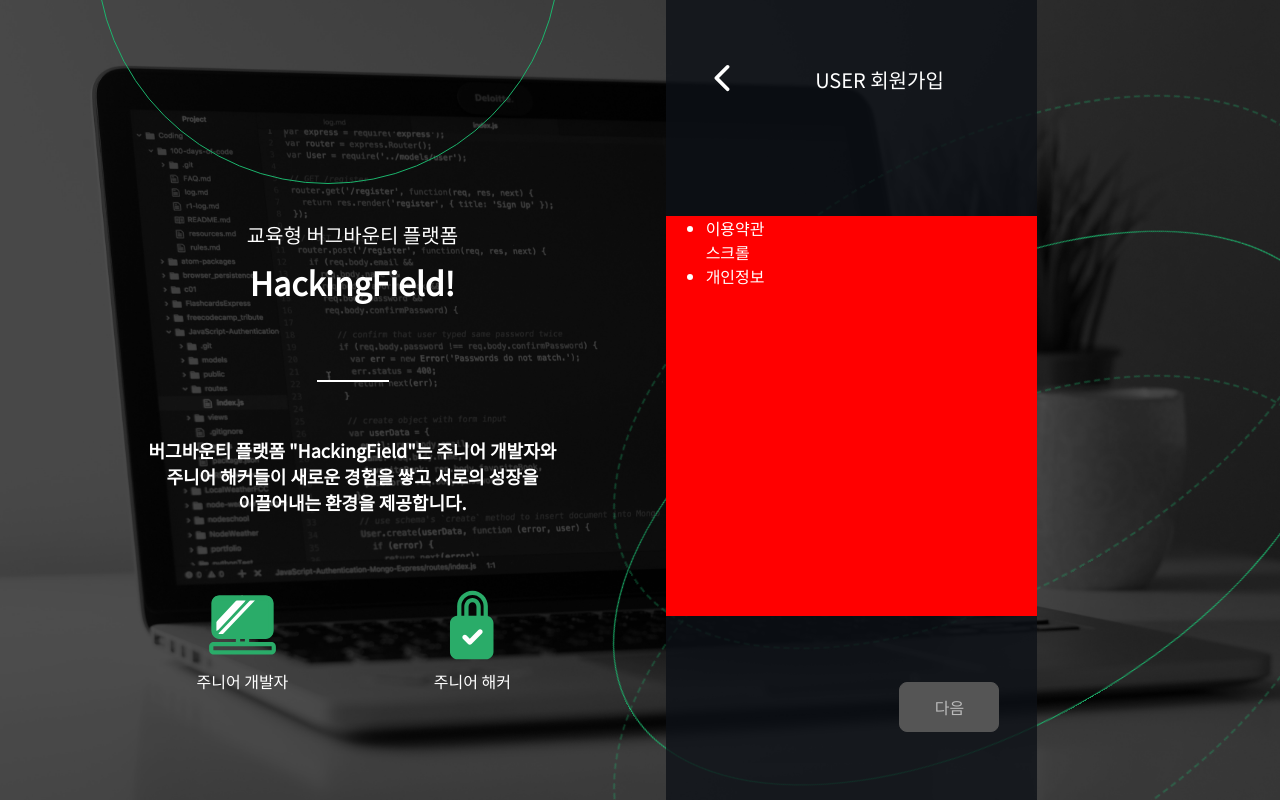
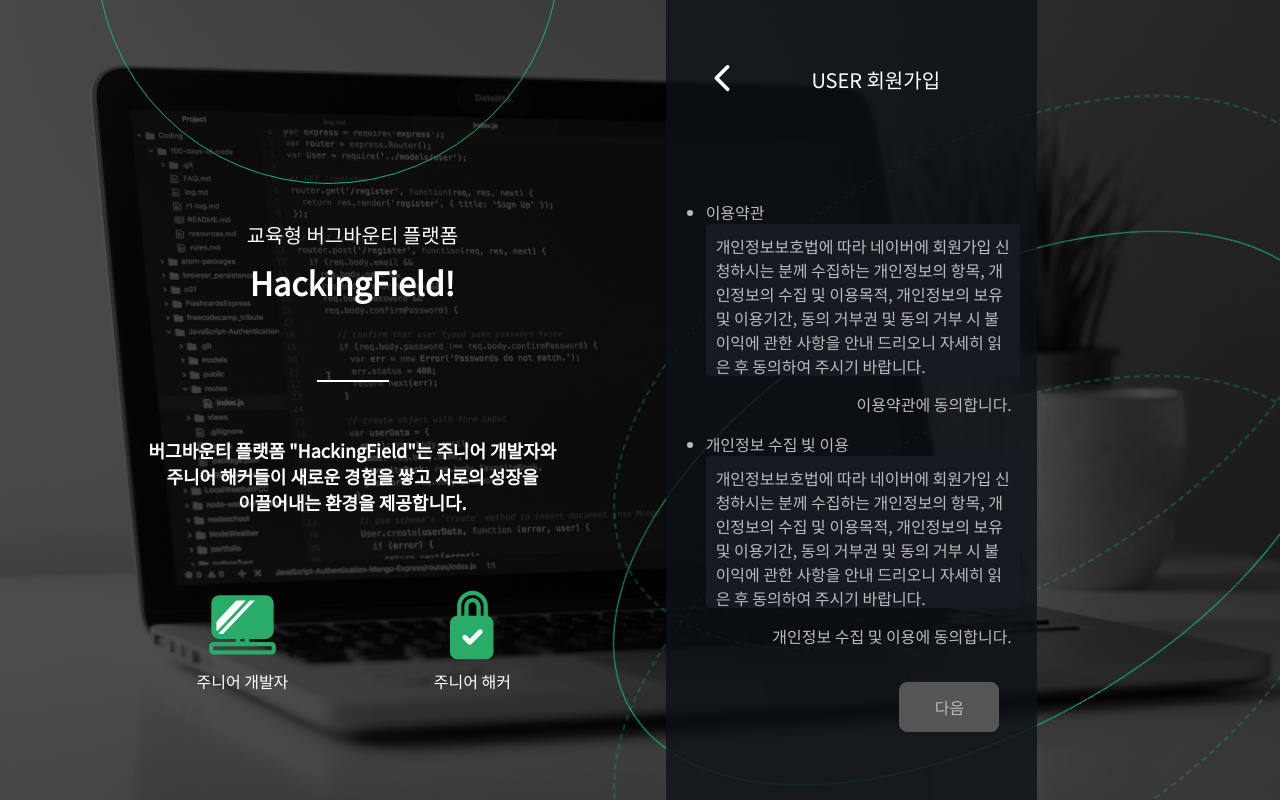
Before and after one commit to Team-INFO4/info-hackingfield-frontend, a Next.js app: page /signup/user in a window 1280 px wide. Shown: the top 800 px of the page. Built offline with nearby package versions, Linux system fonts and the light colour scheme; a web font is replaced by a local one.

Commit message:
이용약관 배치

```diff
--- a/components/Main/styles.tsx
+++ b/components/Main/styles.tsx
@@ -590,15 +590,15 @@
   width: 250px;
   height: 40px;
   position: relative;
-  left: 21%;
+  left: 20%;
   @media screen and (max-width: 1800px) {
-    left: 19%;
+    left: 18%;
   }
   @media screen and (max-width: 1600px) {
-    left: 16%;
+    left: 15%;
   }
   @media screen and (max-width: 1440px) {
-    left: 12%;
+    left: 11%;
   }
 `;
 
@@ -606,8 +606,24 @@
   position: relative;
   width: 100%;
   height: 50%;
-  top: 20%;
-  background-color: red;
-  font-size: 16px;
+  top: 18%;
+  color: #bbbbbb;
+  font-size: 18px;
   font-weight: 400;
+  div {
+    width: 95%;
+    height: 19vh;
+    background-color: #161b22;
+    border-radius: 4px;
+    padding: 10px;
+    overflow: scroll;
+    overflow-x: hidden;
+  }
+  h3 {
+    text-align: right;
+    margin-right: 25px;
+  }
+  @media screen and (max-width: 1440px) {
+    font-size: 16px;
+  }
 `;
--- a/components/Main/user/UserTerms.tsx
+++ b/components/Main/user/UserTerms.tsx
@@ -73,8 +73,97 @@
       <S.scrollBox>
         <ul>
           <li>이용약관</li>
-          <div>스크롤</div>
-          <li>개인정보</li>
+          <div>
+            개인정보보호법에 따라 네이버에 회원가입 신청하시는 분께 수집하는
+            개인정보의 항목, 개인정보의 수집 및 이용목적, 개인정보의 보유 및
+            이용기간, 동의 거부권 및 동의 거부 시 불이익에 관한 사항을 안내
+            드리오니 자세히 읽은 후 동의하여 주시기 바랍니다. <br />
+            <br />
+            <strong>1. 수집하는 개인정보</strong>
+            <br />
+            <br />
+            이용자는 회원가입을 하지 않아도 정보 검색, 뉴스 보기 등 대부분의
+            네이버 서비스를 회원과 동일하게 이용할 수 있습니다. 이용자가 메일,
+            캘린더, 카페, 블로그 등과 같이 개인화 혹은 회원제 서비스를 이용하기
+            위해 회원가입을 할 경우, 네이버는 서비스 이용을 위해 필요한 최소한의
+            개인정보를 수집합니다. 회원가입 시점에 네이버가 이용자로부터
+            수집하는 개인정보는 아래와 같습니다.
+            <br /> - 회원 가입 시에 ‘아이디, 비밀번호, 이름, 생년월일, 성별,
+            휴대전화번호’를 필수항목으로 수집합니다. 만약 이용자가 입력하는
+            생년월일이 만14세 미만 아동일 경우에는 법정대리인 정보(법정대리인의
+            이름, 생년월일, 성별, 중복가입확인정보(DI), 휴대전화번호)를 추가로
+            수집합니다. 그리고 선택항목으로 이메일 주소를 수집합니다. <br />-
+            단체아이디로 회원가입 시 단체아이디, 비밀번호, 단체이름, 이메일주소,
+            휴대전화번호를 필수항목으로 수집합니다. 그리고 단체 대표자명을
+            선택항목으로 수집합니다. 서비스 이용 과정에서 이용자로부터 수집하는
+            개인정보는 아래와 같습니다. <br />- 회원정보 또는 개별 서비스에서
+            프로필 정보(별명, 프로필 사진)를 설정할 수 있습니다. 회원정보에
+            별명을 입력하지 않은 경우에는 마스킹 처리된 아이디가 별명으로 자동
+            입력됩니다. <br />- 네이버 내의 개별 서비스 이용, 이벤트 응모 및
+            경품 신청 과정에서 해당 서비스의 이용자에 한해 추가 개인정보 수집이
+            발생할 수 있습니다. 추가로 개인정보를 수집할 경우에는 해당 개인정보
+            수집 시점에서 이용자에게 ‘수집하는 개인정보 항목, 개인정보의 수집 및
+            이용목적, 개인정보의 보관기간’에 대해 안내 드리고 동의를 받습니다.
+            서비스 이용 과정에서 IP 주소, 쿠키, 서비스 이용 기록, 기기정보,
+            위치정보가 생성되어 수집될 수 있습니다. 또한 이미지 및 음성을 이용한
+            검색 서비스 등에서 이미지나 음성이 수집될 수 있습니다. 구체적으로 1)
+            서비스 이용 과정에서 이용자에 관한 정보를 자동화된 방법으로 생성하여
+            이를 저장(수집)하거나, 2) 이용자 기기의 고유한 정보를 원래의 값을
+            확인하지 못 하도록 안전하게 변환하여 수집합니다. 서비스 이용
+            과정에서 위치정보가 수집될 수 있으며, 네이버에서 제공하는 위치기반
+            서비스에 대해서는 '네이버 위치기반서비스 이용약관'에서 자세하게
+            규정하고 있습니다.
+            <br />
+            <br />
+            출처: 네이버 회원가입
+          </div>
+          <h3>이용약관에 동의합니다.</h3>
+          <li>개인정보 수집 빛 이용</li>
+          <div>
+            개인정보보호법에 따라 네이버에 회원가입 신청하시는 분께 수집하는
+            개인정보의 항목, 개인정보의 수집 및 이용목적, 개인정보의 보유 및
+            이용기간, 동의 거부권 및 동의 거부 시 불이익에 관한 사항을 안내
+            드리오니 자세히 읽은 후 동의하여 주시기 바랍니다. <br />
+            <br />
+            <strong>1. 수집하는 개인정보</strong>
+            <br />
+            <br />
+            이용자는 회원가입을 하지 않아도 정보 검색, 뉴스 보기 등 대부분의
+            네이버 서비스를 회원과 동일하게 이용할 수 있습니다. 이용자가 메일,
+            캘린더, 카페, 블로그 등과 같이 개인화 혹은 회원제 서비스를 이용하기
+            위해 회원가입을 할 경우, 네이버는 서비스 이용을 위해 필요한 최소한의
+            개인정보를 수집합니다. 회원가입 시점에 네이버가 이용자로부터
+            수집하는 개인정보는 아래와 같습니다.
+            <br /> - 회원 가입 시에 ‘아이디, 비밀번호, 이름, 생년월일, 성별,
+            휴대전화번호’를 필수항목으로 수집합니다. 만약 이용자가 입력하는
+            생년월일이 만14세 미만 아동일 경우에는 법정대리인 정보(법정대리인의
+            이름, 생년월일, 성별, 중복가입확인정보(DI), 휴대전화번호)를 추가로
+            수집합니다. 그리고 선택항목으로 이메일 주소를 수집합니다. <br />-
+            단체아이디로 회원가입 시 단체아이디, 비밀번호, 단체이름, 이메일주소,
+            휴대전화번호를 필수항목으로 수집합니다. 그리고 단체 대표자명을
+            선택항목으로 수집합니다. 서비스 이용 과정에서 이용자로부터 수집하는
+            개인정보는 아래와 같습니다. <br />- 회원정보 또는 개별 서비스에서
+            프로필 정보(별명, 프로필 사진)를 설정할 수 있습니다. 회원정보에
+            별명을 입력하지 않은 경우에는 마스킹 처리된 아이디가 별명으로 자동
+            입력됩니다. <br />- 네이버 내의 개별 서비스 이용, 이벤트 응모 및
+            경품 신청 과정에서 해당 서비스의 이용자에 한해 추가 개인정보 수집이
+            발생할 수 있습니다. 추가로 개인정보를 수집할 경우에는 해당 개인정보
+            수집 시점에서 이용자에게 ‘수집하는 개인정보 항목, 개인정보의 수집 및
+            이용목적, 개인정보의 보관기간’에 대해 안내 드리고 동의를 받습니다.
+            서비스 이용 과정에서 IP 주소, 쿠키, 서비스 이용 기록, 기기정보,
+            위치정보가 생성되어 수집될 수 있습니다. 또한 이미지 및 음성을 이용한
+            검색 서비스 등에서 이미지나 음성이 수집될 수 있습니다. 구체적으로 1)
+            서비스 이용 과정에서 이용자에 관한 정보를 자동화된 방법으로 생성하여
+            이를 저장(수집)하거나, 2) 이용자 기기의 고유한 정보를 원래의 값을
+            확인하지 못 하도록 안전하게 변환하여 수집합니다. 서비스 이용
+            과정에서 위치정보가 수집될 수 있으며, 네이버에서 제공하는 위치기반
+            서비스에 대해서는 '네이버 위치기반서비스 이용약관'에서 자세하게
+            규정하고 있습니다.
+            <br />
+            <br />
+            출처: 네이버 회원가입
+          </div>
+          <h3>개인정보 수집 및 이용에 동의합니다.</h3>
         </ul>
       </S.scrollBox>
 
```
